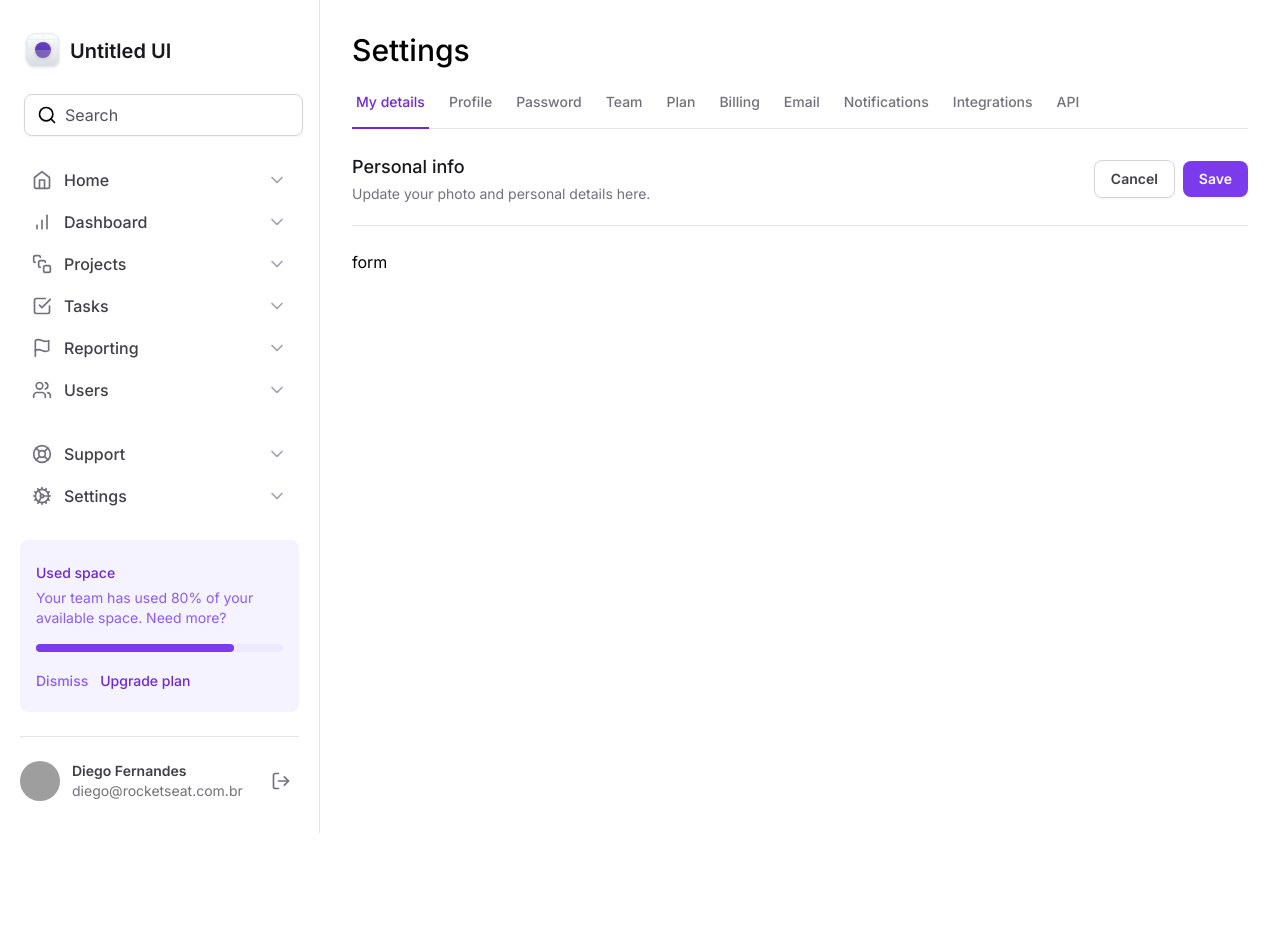
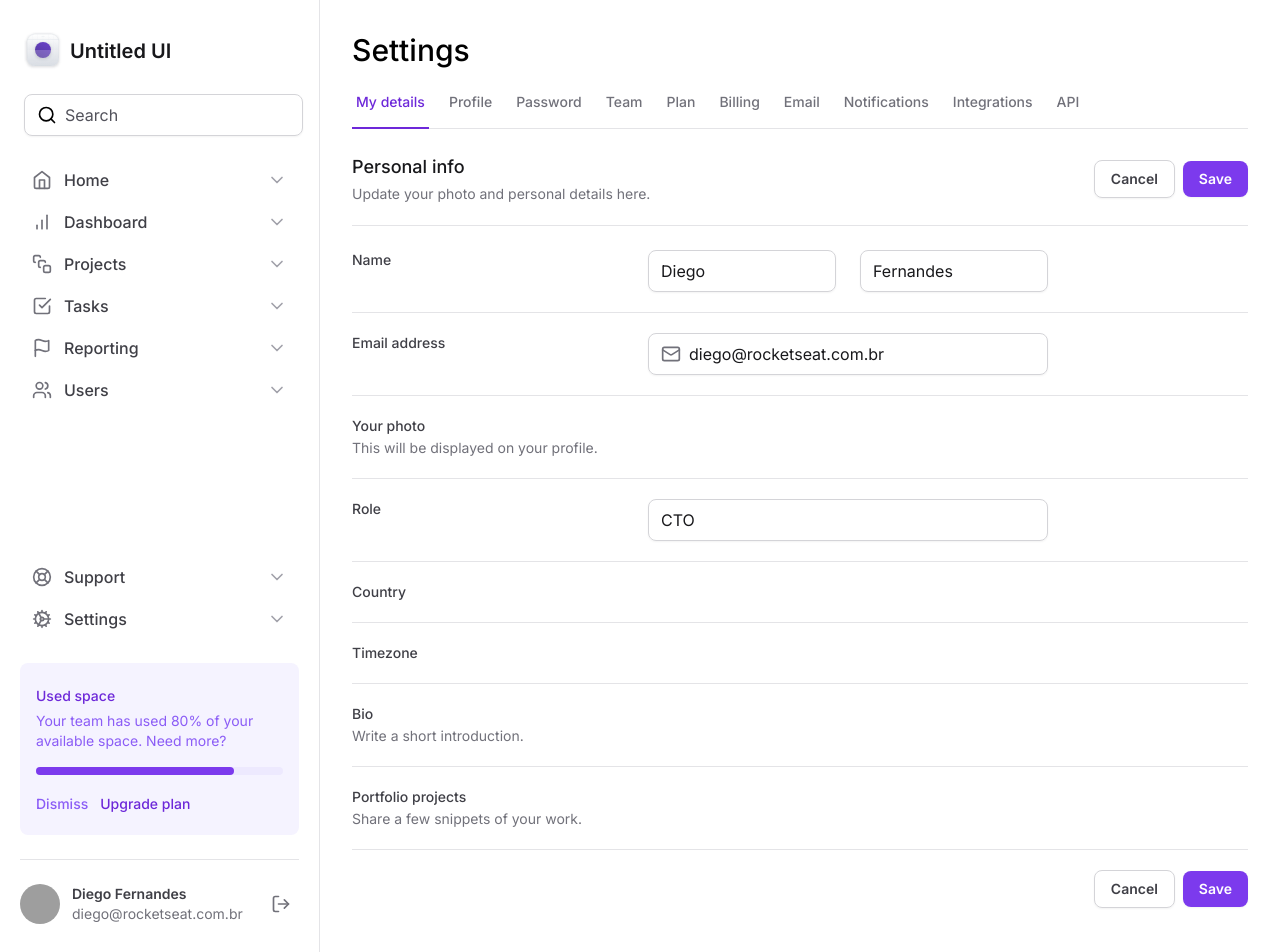
Before and after one commit to rocketseat-education/ignite-tailwind, a Next.js app: page / in a window 1280 px wide. Shown: the top 952 px of the page. Before the commit the page ends 833 px from the top, so only its background shows below. Built offline with nearby package versions, Linux system fonts and the light colour scheme; grey boxes are pictures that could not be loaded.

Commit message:
Formulário - Campos do formulário

```diff
--- a/src/app/page.tsx
+++ b/src/app/page.tsx
@@ -1,4 +1,6 @@
 import { SettingsTabs } from '@/components/SettingsTabs'
+import * as Input from '@/components/Input'
+import { Mail } from 'lucide-react'
 
 export default function Home() {
   return (
@@ -32,8 +34,126 @@
           </div>
         </div>
 
-        <form id="settings" className="mt-6 flex w-full flex-col">
-          form
+        <form
+          id="settings"
+          className="mt-6 flex w-full flex-col gap-5 divide-y divide-zinc-200"
+        >
+          <div className="grid grid-cols-form gap-3">
+            <label
+              htmlFor="firstName"
+              className="text-sm font-medium text-zinc-700"
+            >
+              Name
+            </label>
+            <div className="grid grid-cols-2 gap-6">
+              <Input.Root>
+                <Input.Control id="firstName" defaultValue="Diego" />
+              </Input.Root>
+
+              <Input.Root>
+                <Input.Control defaultValue="Fernandes" />
+              </Input.Root>
+            </div>
+          </div>
+
+          <div className="grid grid-cols-form gap-3 pt-5">
+            <label
+              htmlFor="email"
+              className="text-sm font-medium text-zinc-700"
+            >
+              Email address
+            </label>
+            <Input.Root>
+              <Input.Prefix>
+                <Mail className="h-5 w-5 text-zinc-500" />
+              </Input.Prefix>
+              <Input.Control
+                id="email"
+                type="email"
+                defaultValue="diego@rocketseat.com.br"
+              />
+            </Input.Root>
+          </div>
+
+          <div className="grid grid-cols-form gap-3 pt-5">
+            <label
+              htmlFor="email"
+              className="text-sm font-medium text-zinc-700"
+            >
+              Your photo
+              <span className="mt-0.5 block text-sm font-normal text-zinc-500">
+                This will be displayed on your profile.
+              </span>
+            </label>
+            <div />
+          </div>
+
+          <div className="grid grid-cols-form gap-3 pt-5">
+            <label htmlFor="role" className="text-sm font-medium text-zinc-700">
+              Role
+            </label>
+            <Input.Root>
+              <Input.Control id="role" defaultValue="CTO" />
+            </Input.Root>
+          </div>
+
+          <div className="grid grid-cols-form gap-3 pt-5">
+            <label
+              htmlFor="country"
+              className="text-sm font-medium text-zinc-700"
+            >
+              Country
+            </label>
+            <div />
+          </div>
+
+          <div className="grid grid-cols-form gap-3 pt-5">
+            <label
+              htmlFor="timezone"
+              className="text-sm font-medium text-zinc-700"
+            >
+              Timezone
+            </label>
+            <div />
+          </div>
+
+          <div className="grid grid-cols-form gap-3 pt-5">
+            <label htmlFor="bio" className="text-sm font-medium text-zinc-700">
+              Bio
+              <span className="mt-0.5 block text-sm font-normal text-zinc-500">
+                Write a short introduction.
+              </span>
+            </label>
+            <div />
+          </div>
+
+          <div className="grid grid-cols-form gap-3 pt-5">
+            <label
+              htmlFor="projects"
+              className="text-sm font-medium text-zinc-700"
+            >
+              Portfolio projects
+              <span className="mt-0.5 block text-sm font-normal text-zinc-500">
+                Share a few snippets of your work.
+              </span>
+            </label>
+            <div />
+          </div>
+
+          <div className="flex items-center justify-end gap-2 pt-5">
+            <button
+              type="button"
+              className="rounded-lg border border-zinc-300 px-4 py-2 text-sm font-semibold text-zinc-700 shadow-sm hover:bg-zinc-50"
+            >
+              Cancel
+            </button>
+            <button
+              type="submit"
+              className="rounded-lg bg-violet-600 px-4 py-2 text-sm font-semibold text-white shadow-sm hover:bg-violet-700"
+            >
+              Save
+            </button>
+          </div>
         </form>
       </div>
     </>
--- a/tailwind.config.js
+++ b/tailwind.config.js
@@ -6,15 +6,12 @@
       gridTemplateColumns: {
         app: 'minmax(18rem, 20rem) 1fr',
         profile: 'max-content 1fr max-content',
+        form: 'minmax(7.5rem, 17.5rem) minmax(25rem, 1fr) minmax(0, 15rem)',
       },
 
       maxWidth: {
         app: '700px',
       },
-
-      colors: {
-        diego: '#333',
-      },
     },
   },
   plugins: [],
```
